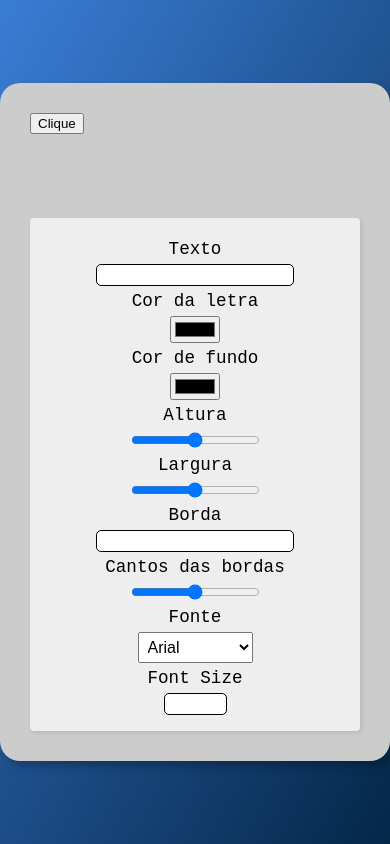
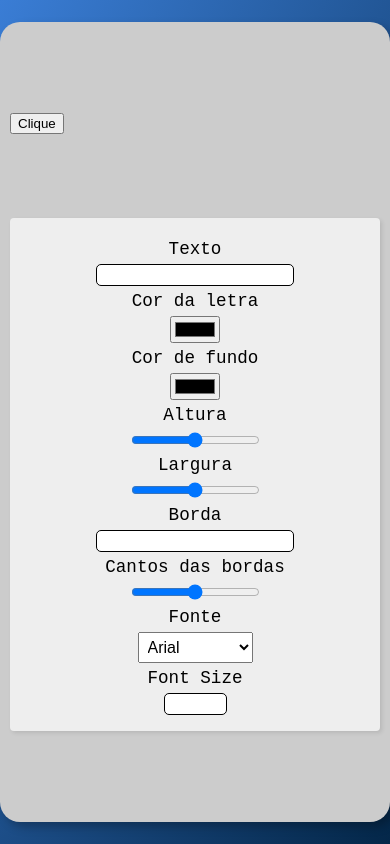
Before and after one commit to WillianOL/Criador-de-Botao, a plain HTML site: page assets/index.html in a window 390 px wide. Drawn offline with Linux system fonts and the light colour scheme.

Commit message:
Update style.css

```diff
--- a/styles/style.css
+++ b/styles/style.css
@@ -86,8 +86,11 @@ label::before{
 @media (max-width: 720px){
     .button_creator{
         gap: 5px;
+        justify-content: center;
         flex-direction: column-reverse;
         width: 100vw;
+        height: 90vh;
+        padding: 20px 10px;
     }
 
     #controles{
```
